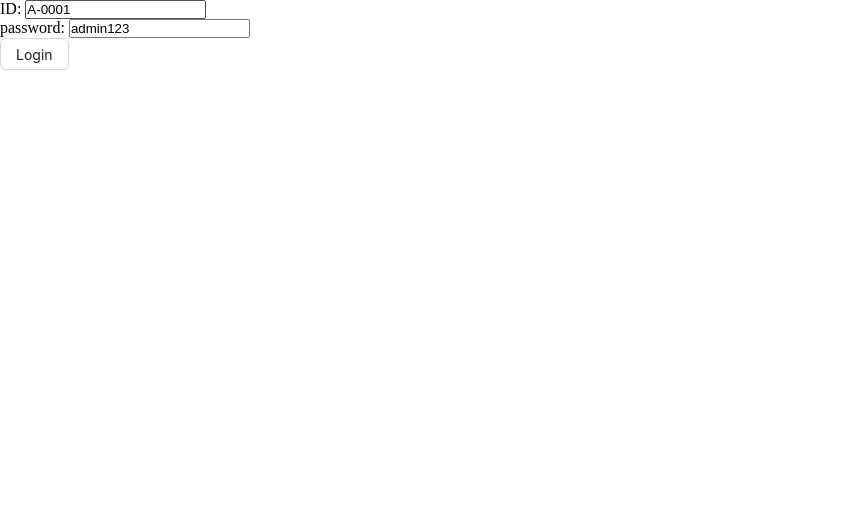
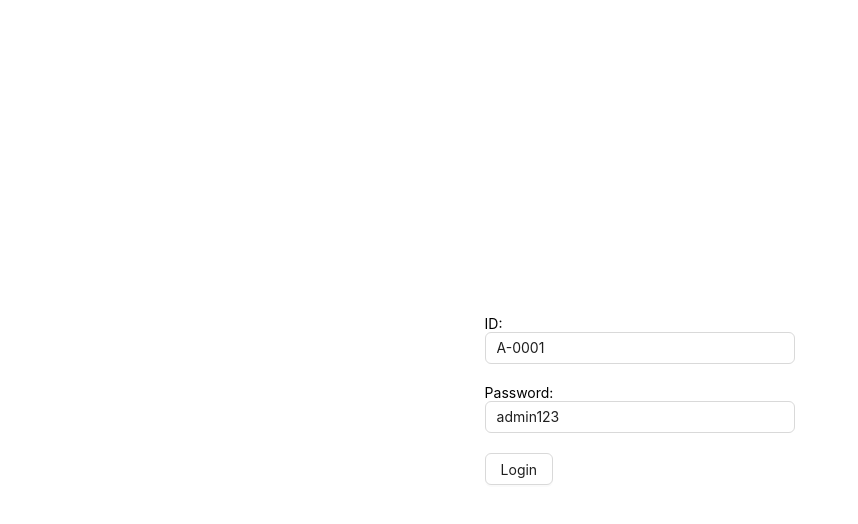
Before and after one commit to Anamul9901/level2-ph-universety-client, a React (Vite) app: page /login in a window 1280 px wide. Shown: the top 524 px of the page, without its empty margins (0-858 px from the left). Built offline with nearby package versions, Linux system fonts and the light colour scheme.

Commit message:
antd login from dynamacaly added

```diff
--- /dev/null
+++ b/src/components/form/PHForm.tsx
@@ -0,0 +1,32 @@
+/* eslint-disable @typescript-eslint/no-explicit-any */
+import { ReactNode } from "react";
+import {
+  FieldValues,
+  FormProvider,
+  SubmitHandler,
+  useForm,
+} from "react-hook-form";
+
+type TFormConfig = {
+  defaultValues?: Record<string, any>;
+};
+
+type TFormProps = {
+  onSubmit: SubmitHandler<FieldValues>;
+  children: ReactNode;
+} & TFormConfig;
+
+const PHForm = ({ onSubmit, children, defaultValues }: TFormProps) => {
+  const formConfig: TFormConfig = {};
+  if (defaultValues) {
+    formConfig["defaultValues"] = defaultValues;
+  }
+  const methods = useForm(formConfig);
+  return (
+    <FormProvider {...methods}>
+      <form onSubmit={methods.handleSubmit(onSubmit)}>{children}</form>
+    </FormProvider>
+  );
+};
+
+export default PHForm;
--- /dev/null
+++ b/src/components/form/PHInput.tsx
@@ -0,0 +1,22 @@
+import { Input } from "antd";
+import { Controller } from "react-hook-form";
+
+type TInputProps = {
+  type: string;
+  name: string;
+  label?: string;
+};
+
+const PHInput = ({ type, name, label }: TInputProps) => {
+  return (
+    <div style={{ marginBottom: "20px" }}>
+      {label ? label : null}
+      <Controller
+        name={name}
+        render={({ field }) => <Input {...field} type={type} id={name} />}
+      />
+    </div>
+  );
+};
+
+export default PHInput;
--- a/src/pages/Login.tsx
+++ b/src/pages/Login.tsx
@@ -1,27 +1,35 @@
-import { Button } from "antd";
-import { FieldValues, useForm } from "react-hook-form";
+import { Button, Row } from "antd";
+import { FieldValues } from "react-hook-form";
 import { useLoginMutation } from "../redux/features/auth/authApi";
 import { useAppDispatch } from "../redux/hooks";
 import { setUser, TUser } from "../redux/features/auth/authSlice";
 import { verifyToken } from "../utils/verifyToken";
 import { useNavigate } from "react-router-dom";
 import { toast } from "sonner";
+import PHForm from "../components/form/PHForm";
+import PHInput from "../components/form/PHInput";
 
 const Login = () => {
   const navigate = useNavigate();
   const dispatch = useAppDispatch();
-  const { register, handleSubmit } = useForm({
-    defaultValues: {
-      userId: "A-0001",
-      password: "admin123",
-    },
-  });
+  // const { register, handleSubmit } = useForm({
+  //   defaultValues: {
+  //     userId: "A-0001",
+  //     password: "admin123",
+  //   },
+  // });
+
+  const defaultValues = {
+    userId: "A-0001",
+    password: "admin123",
+  };
 
   const [login, { error }] = useLoginMutation();
 
   console.log("error =>", error);
 
-  const onSubmit = async (data : FieldValues) => {
+  const onSubmit = async (data: FieldValues) => {
+    console.log(data);
     const toastId = toast.loading("Logging in");
     try {
       const userInfo = {
@@ -33,24 +41,23 @@
 
       const user = verifyToken(res.data.accessToken) as TUser;
       dispatch(setUser({ user: user, token: res.data.accessToken }));
-      toast.success("Logged in", { id: toastId, duration: 2000 });  // ager toast er mije ai toast dekhabe id use korar karone
+      toast.success("Logged in", { id: toastId, duration: 2000 }); // ager toast er mije ai toast dekhabe id use korar karone
       navigate(`/${user.role}/dashboard`);
     } catch (err) {
-      toast.error("Something went wrong", {id: toastId, duration: 2000});
+      toast.error("Something went wrong", { id: toastId, duration: 2000 });
     }
   };
   return (
-    <form onSubmit={handleSubmit(onSubmit)}>
-      <div>
-        <label htmlFor="id">ID: </label>
-        <input type="text" id="id" {...register("userId")} />
-      </div>
-      <div>
-        <label htmlFor="password">password: </label>
-        <input type="text" id="password" {...register("password")} />
-      </div>
-      <Button htmlType="submit">Login</Button>
-    </form>
+    <Row justify={"center"} align={"middle"} style={{ height: "100vh" }}>
+      <PHForm onSubmit={onSubmit} defaultValues={defaultValues}>
+        {/* <label htmlFor="id">ID: </label> */}
+        {/* <input type="text" id="id" {...register("userId")} /> */}
+        <PHInput type="text" name="userId" label={"ID:"} />
+        {/* <label htmlFor="password">password: </label> */}
+        <PHInput type="text" name="password" label={"Password:"} />
+        <Button htmlType="submit">Login</Button>
+      </PHForm>
+    </Row>
   );
 };
 
--- a/src/redux/api/baseApi.ts
+++ b/src/redux/api/baseApi.ts
@@ -1,4 +1,12 @@
-import { createApi, fetchBaseQuery } from "@reduxjs/toolkit/query/react";
+/* eslint-disable @typescript-eslint/no-explicit-any */
+import {
+  BaseQueryApi,
+  BaseQueryFn,
+  createApi,
+  DefinitionType,
+  FetchArgs,
+  fetchBaseQuery,
+} from "@reduxjs/toolkit/query/react";
 import { RootState } from "../store";
 import { logout, setUser } from "../features/auth/authSlice";
 
@@ -15,11 +23,14 @@
 });
 
 // refresh kore new access token generate kore debe
-const baseQueryWithRefreshToken = async (args, api, extraOptions) => {
+const baseQueryWithRefreshToken: BaseQueryFn<
+  FetchArgs,
+  BaseQueryApi,
+  DefinitionType
+> = async (args, api, extraOptions): Promise<any> => {
   let result = await baseQuery(args, api, extraOptions);
 
   if (result.error?.status === 401) {
-
     const res = await fetch("http://localhost:5000/api/v1/auth/refresh-token", {
       method: "POST",
       credentials: "include",
```
Also changed, not shown: .eslintrc.cjs.
